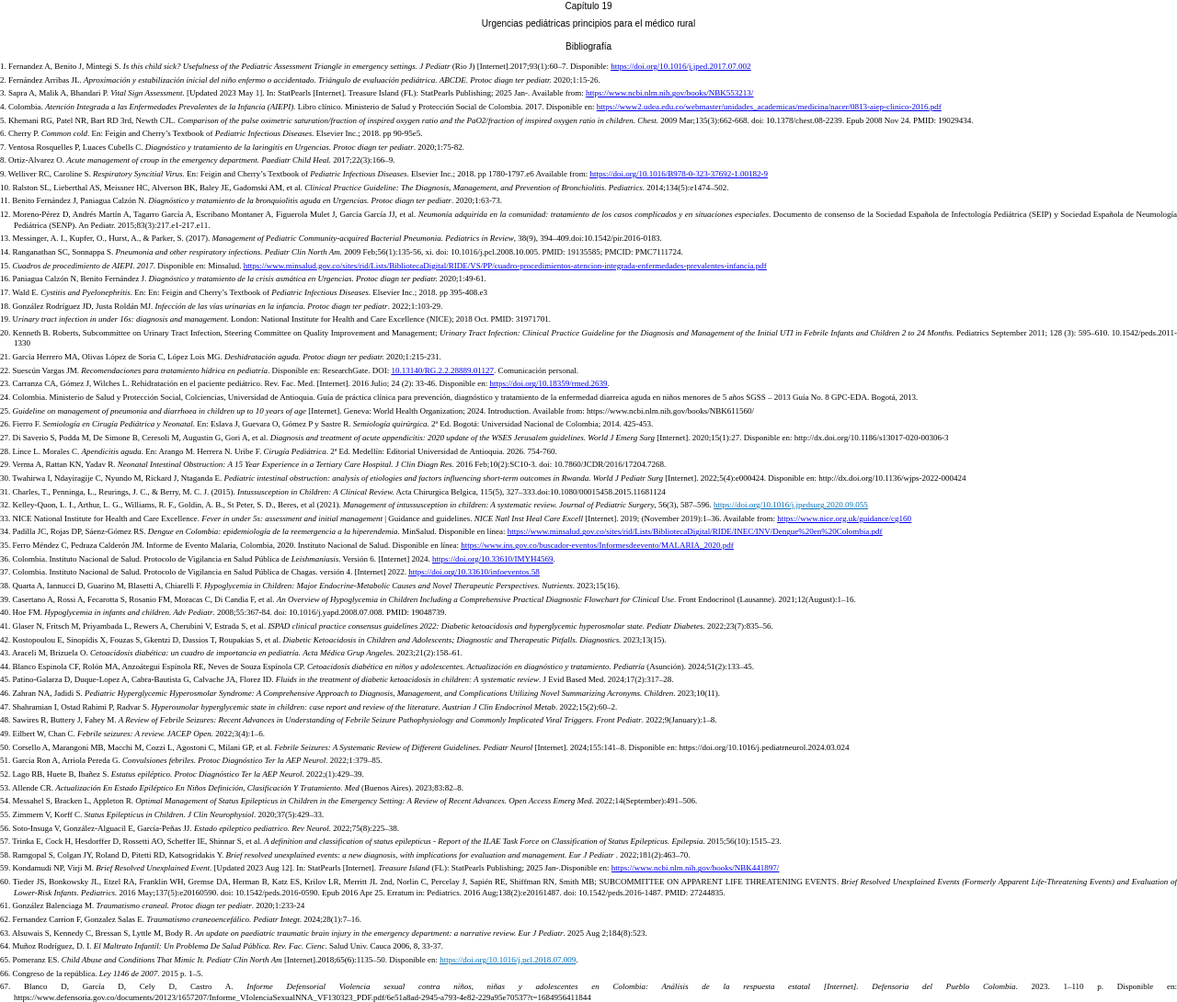
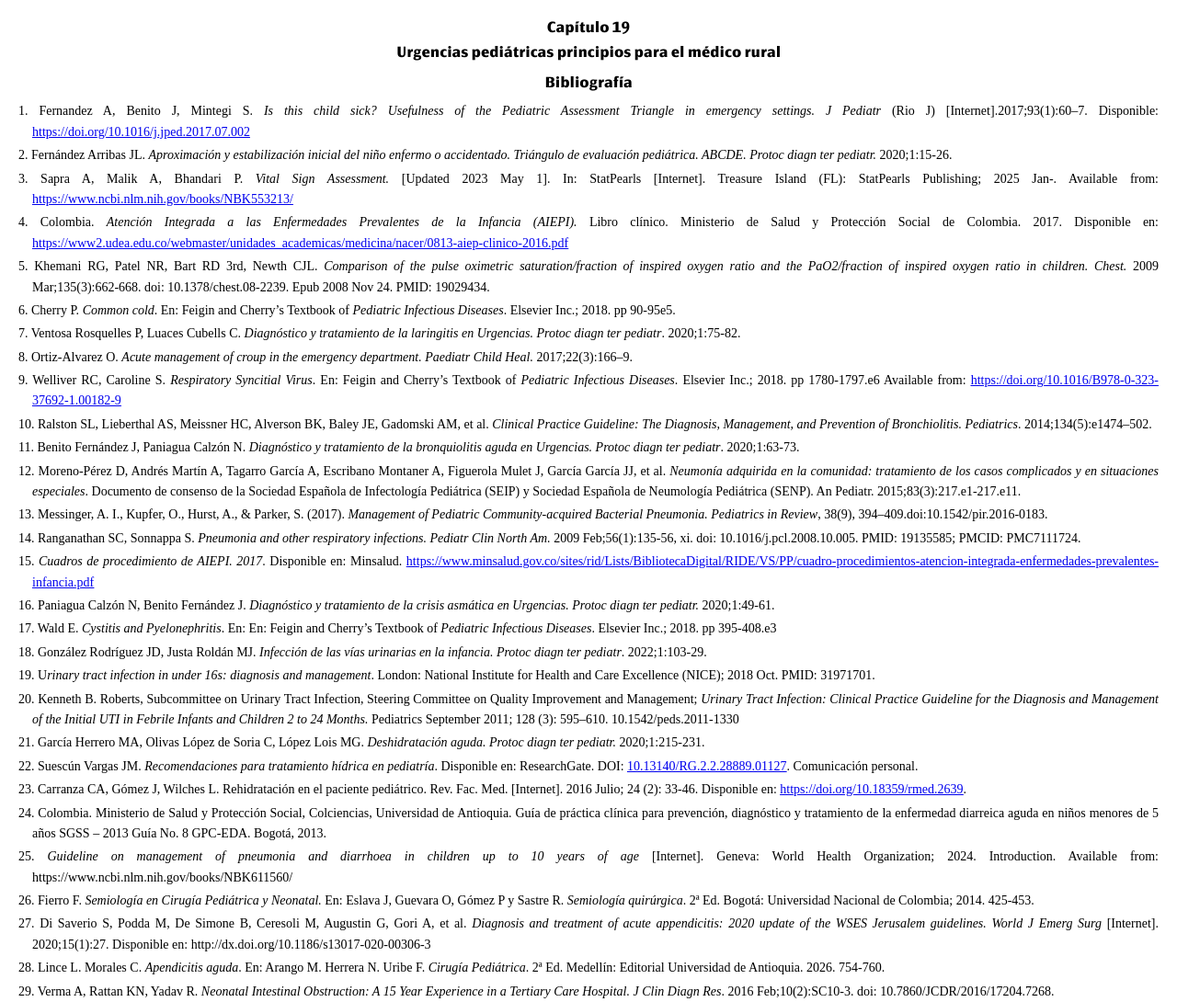
Before and after one commit to ARD5201/Cap_19_Urgencias_pediatricas, a plain HTML site: page index.html in a window 1280 px wide. Shown: the top 1090 px of the page at 92% size. Drawn offline with Linux system fonts and the light colour scheme.

Commit message:
Update idGeneratedStyles.css

```diff
--- a/idGeneratedStyles.css
+++ b/idGeneratedStyles.css
@@ -1,3 +1,13 @@
+@font-face {
+    font-family: 'NewCenturySchlbk';
+    src: url('NewCenturyScbk.ttf');
+}
+
+@font-face {
+    font-family: 'PageSansTF-Bold';
+    src: url('PSnBdTf.ttf');
+}
+
 body, div, dl, dt, dd, h1, h2, h3, h4, h5, h6, p, pre, code, blockquote {
 	margin:0;
 	padding:0;
@@ -5,15 +15,22 @@ body, div, dl, dt, dd, h1, h2, h3, h4, h5, h6, p, pre, code, blockquote {
 }
 body {
 	-epub-hyphens:auto;
+	margin: 0;
+	padding-top: 20px;
+	padding-bottom: 20px;
+	padding-left: 20px;
+	padding-right: 20px;
+	background-color: white;
+	box-sizing: border-box;
 }
 p._0_lecturas-rec {
 	color:#000000;
 	font-family:NewCenturySchlbk, serif;
-	font-size:9px;
+	font-size:14px;
 	font-style:normal;
 	font-variant:normal;
 	font-weight:normal;
-	line-height:1.294;
+	line-height:1.6;
 	margin-bottom:3px;
 	margin-left:15px;
 	margin-right:0;
@@ -31,7 +48,7 @@ p._0_lecturas-rec {
 p._1_tit_lecturas {
 	color:#000000;
 	font-family:"PageSansTF-Bold", sans-serif;
-	font-size:10px;
+	font-size:16px;
 	font-style:normal;
 	font-variant:normal;
 	font-weight:normal;
@@ -85,3 +102,12 @@ span.CharOverride-2 {
 div._idGenObjectStyleOverride-1 {
 	border-width:0px;
 }
+
+@media (max-width: 768px) {
+
+	body{
+		padding-left: 10px;
+		padding-right: 10px;
+	}
+
+}
```
